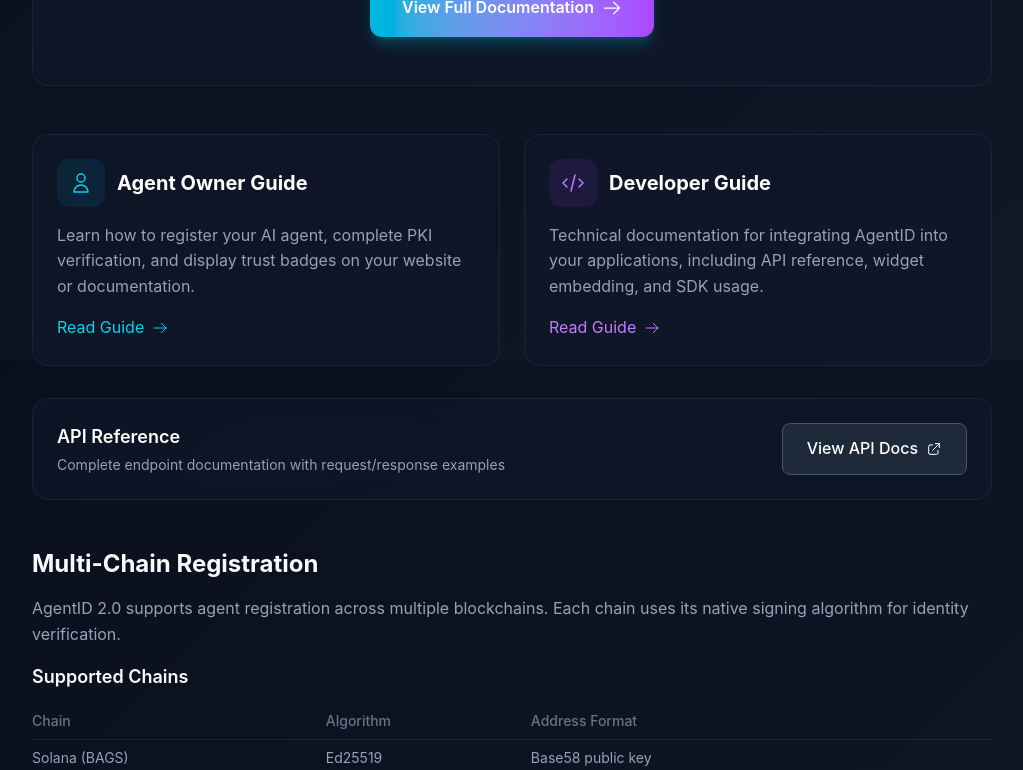
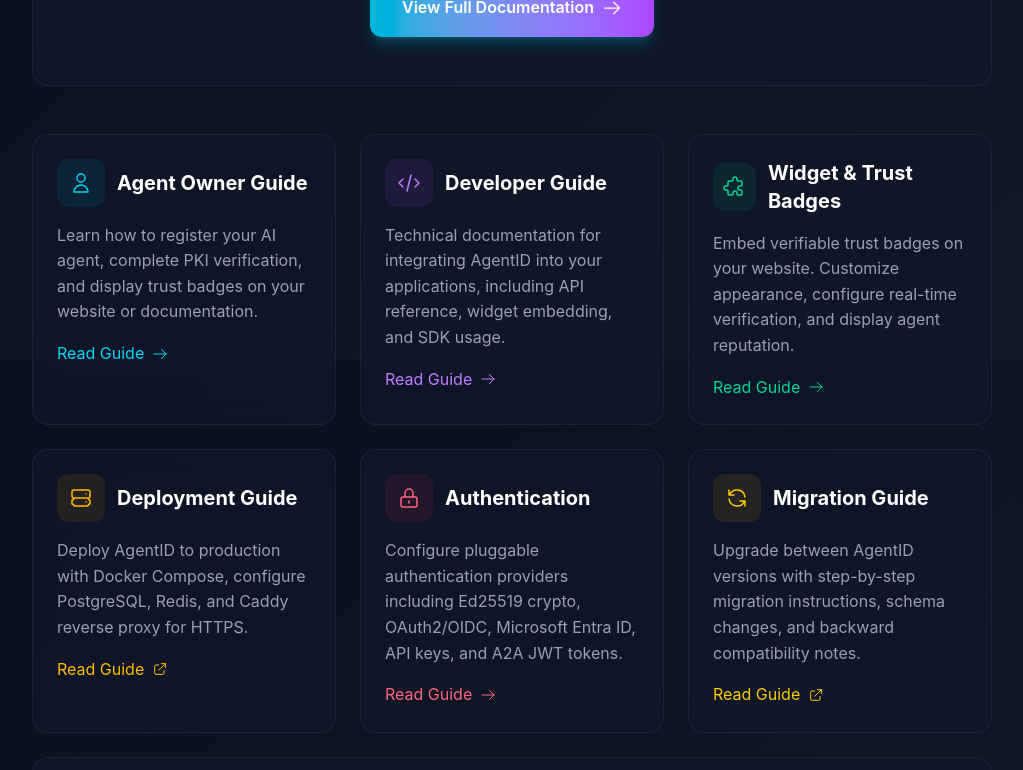
Before and after one commit to RunTimeAdmin/Countersig-Public, a React app in the folder frontend/: page /guides in a window 1280 px wide. Shown: the part 440-1210 px from the top of the page, without its empty margins (128-1151 px from the left). Built offline with nearby package versions, Linux system fonts and the light colour scheme; the HTML template or start-up script is replaced by a standard one.

Commit message:
feat: expand Guides page with Widget, Deployment, Authentication, and Migration guide cards

```diff
--- a/frontend/src/pages/Guides.jsx
+++ b/frontend/src/pages/Guides.jsx
@@ -6,6 +6,10 @@ const UserIcon = ({ className }) => (<svg className={className} fill="none" stro
 const CodeIcon = ({ className }) => (<svg className={className} fill="none" stroke="currentColor" viewBox="0 0 24 24"><path strokeLinecap="round" strokeLinejoin="round" strokeWidth={1.5} d="M10 20l4-16m4 4l4 4-4 4M6 16l-4-4 4-4" /></svg>);
 const ExternalLinkIcon = ({ className }) => (<svg className={className} fill="none" stroke="currentColor" viewBox="0 0 24 24"><path strokeLinecap="round" strokeLinejoin="round" strokeWidth={1.5} d="M10 6H6a2 2 0 00-2 2v10a2 2 0 002 2h10a2 2 0 002-2v-4M14 4h6m0 0v6m0-6L10 14" /></svg>);
 const ArrowRightIcon = ({ className }) => (<svg className={className} fill="none" stroke="currentColor" viewBox="0 0 24 24"><path strokeLinecap="round" strokeLinejoin="round" strokeWidth={1.5} d="M14 5l7 7m0 0l-7 7m7-7H3" /></svg>);
+const PuzzleIcon = ({ className }) => (<svg className={className} fill="none" stroke="currentColor" viewBox="0 0 24 24"><path strokeLinecap="round" strokeLinejoin="round" strokeWidth={1.5} d="M11 4a2 2 0 114 0v1a1 1 0 001 1h3a1 1 0 011 1v3a1 1 0 01-1 1h-1a2 2 0 100 4h1a1 1 0 011 1v3a1 1 0 01-1 1h-3a1 1 0 01-1-1v-1a2 2 0 10-4 0v1a1 1 0 01-1 1H7a1 1 0 01-1-1v-3a1 1 0 00-1-1H4a2 2 0 110-4h1a1 1 0 001-1V7a1 1 0 011-1h3a1 1 0 001-1V4z" /></svg>);
+const ServerIcon = ({ className }) => (<svg className={className} fill="none" stroke="currentColor" viewBox="0 0 24 24"><path strokeLinecap="round" strokeLinejoin="round" strokeWidth={1.5} d="M5 12h14M5 12a2 2 0 01-2-2V6a2 2 0 012-2h14a2 2 0 012 2v4a2 2 0 01-2 2M5 12a2 2 0 01-2 2v4a2 2 0 012 2h14a2 2 0 012-2v-4a2 2 0 01-2-2m-2-4h.01M17 16h.01" /></svg>);
+const LockIcon = ({ className }) => (<svg className={className} fill="none" stroke="currentColor" viewBox="0 0 24 24"><path strokeLinecap="round" strokeLinejoin="round" strokeWidth={1.5} d="M12 15v2m-6 4h12a2 2 0 002-2v-6a2 2 0 00-2-2H6a2 2 0 00-2 2v6a2 2 0 002 2zm10-10V7a4 4 0 00-8 0v4h8z" /></svg>);
+const RefreshIcon = ({ className }) => (<svg className={className} fill="none" stroke="currentColor" viewBox="0 0 24 24"><path strokeLinecap="round" strokeLinejoin="round" strokeWidth={1.5} d="M4 4v5h.582m15.356 2A8.001 8.001 0 004.582 9m0 0H9m11 11v-5h-.581m0 0a8.003 8.003 0 01-15.357-2m15.357 2H15" /></svg>);
 
 export default function Guides() {
   return (
@@ -29,7 +33,7 @@ export default function Guides() {
         </div>
       </section>
 
-      <div className="grid md:grid-cols-2 gap-6">
+      <div className="grid md:grid-cols-2 lg:grid-cols-3 gap-6">
         <div className="glass rounded-2xl p-6 border border-gray-700 hover:border-cyan-500/50 transition-colors">
           <div className="flex items-center gap-3 mb-4">
             <div className="w-12 h-12 rounded-xl bg-cyan-500/10 flex items-center justify-center">
@@ -57,9 +61,65 @@ export default function Guides() {
             <ArrowRightIcon className="w-4 h-4" />
           </a>
         </div>
+
+        <div className="glass rounded-2xl p-6 border border-gray-700 hover:border-emerald-500/50 transition-colors">
+          <div className="flex items-center gap-3 mb-4">
+            <div className="w-12 h-12 rounded-xl bg-emerald-500/10 flex items-center justify-center">
+              <PuzzleIcon className="w-6 h-6 text-emerald-400" />
+            </div>
+            <h2 className="text-xl font-bold text-white">Widget & Trust Badges</h2>
+          </div>
+          <p className="text-gray-400 mb-4">Embed verifiable trust badges on your website. Customize appearance, configure real-time verification, and display agent reputation.</p>
+          <a href="/docs/index.html#trustmark" className="inline-flex items-center gap-2 text-emerald-400 hover:text-emerald-300 transition-colors">
+            <span>Read Guide</span>
+            <ArrowRightIcon className="w-4 h-4" />
+          </a>
+        </div>
+
+        <div className="glass rounded-2xl p-6 border border-gray-700 hover:border-amber-500/50 transition-colors">
+          <div className="flex items-center gap-3 mb-4">
+            <div className="w-12 h-12 rounded-xl bg-amber-500/10 flex items-center justify-center">
+              <ServerIcon className="w-6 h-6 text-amber-400" />
+            </div>
+            <h2 className="text-xl font-bold text-white">Deployment Guide</h2>
+          </div>
+          <p className="text-gray-400 mb-4">Deploy AgentID to production with Docker Compose, configure PostgreSQL, Redis, and Caddy reverse proxy for HTTPS.</p>
+          <a href="https://github.com/RunTimeAdmin/AgentID-2.0/blob/main/docs/DEPLOYMENT_GUIDE.md" target="_blank" rel="noopener noreferrer" className="inline-flex items-center gap-2 text-amber-400 hover:text-amber-300 transition-colors">
+            <span>Read Guide</span>
+            <ExternalLinkIcon className="w-4 h-4" />
+          </a>
+        </div>
+
+        <div className="glass rounded-2xl p-6 border border-gray-700 hover:border-rose-500/50 transition-colors">
+          <div className="flex items-center gap-3 mb-4">
+            <div className="w-12 h-12 rounded-xl bg-rose-500/10 flex items-center justify-center">
+              <LockIcon className="w-6 h-6 text-rose-400" />
+            </div>
+            <h2 className="text-xl font-bold text-white">Authentication</h2>
+          </div>
+          <p className="text-gray-400 mb-4">Configure pluggable authentication providers including Ed25519 crypto, OAuth2/OIDC, Microsoft Entra ID, API keys, and A2A JWT tokens.</p>
+          <a href="/docs/index.html#api" className="inline-flex items-center gap-2 text-rose-400 hover:text-rose-300 transition-colors">
+            <span>Read Guide</span>
+            <ArrowRightIcon className="w-4 h-4" />
+          </a>
+        </div>
+
+        <div className="glass rounded-2xl p-6 border border-gray-700 hover:border-yellow-500/50 transition-colors">
+          <div className="flex items-center gap-3 mb-4">
+            <div className="w-12 h-12 rounded-xl bg-yellow-500/10 flex items-center justify-center">
+              <RefreshIcon className="w-6 h-6 text-yellow-400" />
+            </div>
+            <h2 className="text-xl font-bold text-white">Migration Guide</h2>
+          </div>
+          <p className="text-gray-400 mb-4">Upgrade between AgentID versions with step-by-step migration instructions, schema changes, and backward compatibility notes.</p>
+          <a href="https://github.com/RunTimeAdmin/AgentID-2.0/blob/main/docs/MIGRATION_GUIDE.md" target="_blank" rel="noopener noreferrer" className="inline-flex items-center gap-2 text-yellow-400 hover:text-yellow-300 transition-colors">
+            <span>Read Guide</span>
+            <ExternalLinkIcon className="w-4 h-4" />
+          </a>
+        </div>
       </div>
 
-      <div className="mt-8 glass rounded-2xl p-6 border border-gray-700">
+      <div className="mt-6 glass rounded-2xl p-6 border border-gray-700">
         <div className="flex flex-col md:flex-row md:items-center justify-between gap-4">
           <div>
             <h3 className="text-lg font-semibold text-white mb-1">API Reference</h3>
@@ -71,6 +131,11 @@ export default function Guides() {
           </a>
         </div>
       </div>
+
+      <section className="mt-16 mb-8">
+        <h2 className="text-2xl font-bold text-[var(--text-primary)] mb-2 text-center">Technical Reference</h2>
+        <p className="text-[var(--text-secondary)] text-center mb-8">In-depth technical documentation for advanced integrations</p>
+      </section>
 
       <section className="mt-12 space-y-4">
         <h2 className="text-2xl font-bold text-[var(--text-primary)]">Multi-Chain Registration</h2>
```
